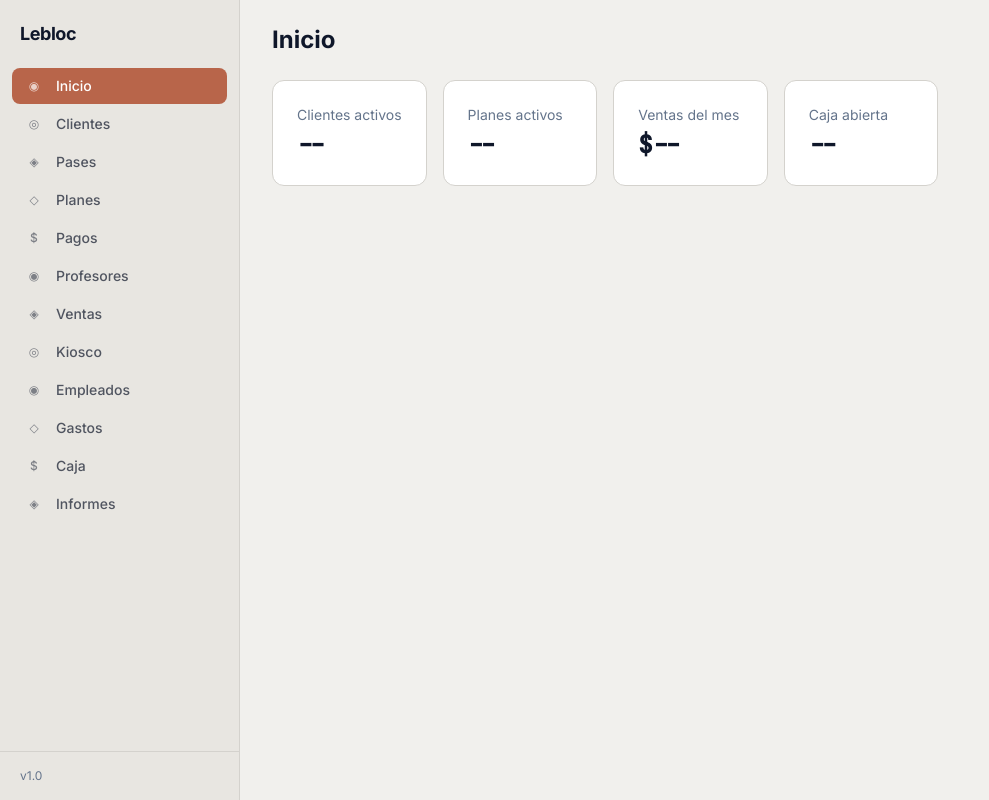
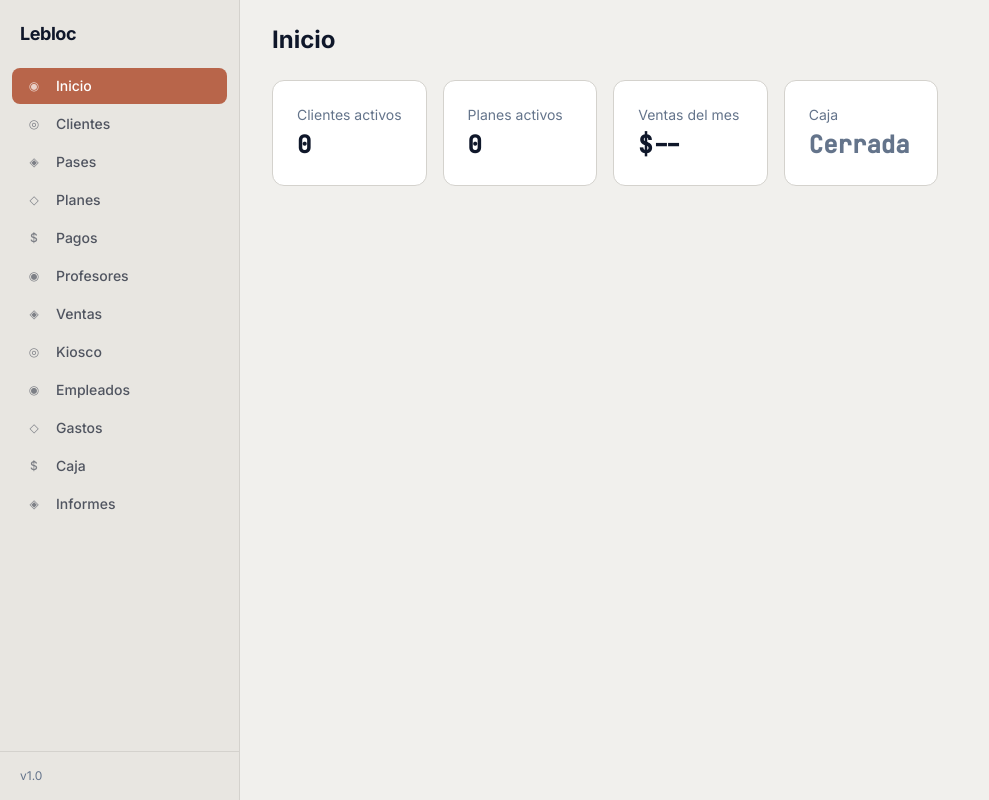
Before and after one commit to EduardoFriesen/Lebloc, a React (Vite) app: page / in a window 1280 px wide. Shown: the whole page, without its empty margins (0-989 px from the left). Built offline with nearby package versions, Linux system fonts and the light colour scheme.

Commit message:
feat: dashboard with real data, remove remaining placeholders

```diff
--- a/src/renderer/App.tsx
+++ b/src/renderer/App.tsx
@@ -1,8 +1,10 @@
 import { BrowserRouter, Routes, Route } from 'react-router-dom'
+import { useState, useEffect } from 'react'
 import { Sidebar } from './components/layout/Sidebar'
 import { PageLayout } from './components/layout/PageLayout'
 import { Card } from './components/ui/Card'
 import { motion } from 'framer-motion'
+import { dbQuery } from './lib/db'
 import { ClientesPage } from './pages/clientes/ClientesPage'
 import { PasesPage } from './pages/pases/PasesPage'
 import { PlanesPage } from './pages/planes/PlanesPage'
@@ -10,26 +12,44 @@ import { PagosPage } from './pages/pagos/PagosPage'
 import { ProfesoresPage } from './pages/profesores/ProfesoresPage'
 
 function Dashboard() {
-  const stats = [
-    { label: 'Clientes activos', value: '--' },
-    { label: 'Planes activos', value: '--' },
-    { label: 'Ventas del mes', value: '$--' },
-    { label: 'Caja abierta', value: '--' },
+  const [stats, setStats] = useState({ clientes: 0, planes: 0, ventasMes: 0, cajaAbierta: false })
+
+  useEffect(() => {
+    const load = async () => {
+      const clientes = await dbQuery('SELECT COUNT(*) as count FROM clientes WHERE activo = 1')
+      const planes = await dbQuery('SELECT COUNT(*) as count FROM planes WHERE activo = 1')
+      const caja = await dbQuery("SELECT COUNT(*) as count FROM caja WHERE estado = 'abierta'")
+
+      setStats({
+        clientes: clientes[0]?.count || 0,
+        planes: planes[0]?.count || 0,
+        ventasMes: 0, // Will be implemented in Phase 2
+        cajaAbierta: (caja[0]?.count || 0) > 0,
+      })
+    }
+    load()
+  }, [])
+
+  const cards = [
+    { label: 'Clientes activos', value: stats.clientes.toString(), color: 'text-ink' },
+    { label: 'Planes activos', value: stats.planes.toString(), color: 'text-ink' },
+    { label: 'Ventas del mes', value: '$--', color: 'text-ink' },
+    { label: 'Caja', value: stats.cajaAbierta ? 'Abierta' : 'Cerrada', color: stats.cajaAbierta ? 'text-success' : 'text-muted' },
   ]
 
   return (
     <PageLayout title="Inicio">
       <div className="grid grid-cols-1 md:grid-cols-2 lg:grid-cols-4 gap-4">
-        {stats.map((stat, index) => (
+        {cards.map((card, index) => (
           <motion.div
-            key={stat.label}
+            key={card.label}
             initial={{ opacity: 0, y: 8 }}
             animate={{ opacity: 1, y: 0 }}
             transition={{ duration: 0.3, delay: index * 0.05 }}
           >
             <Card>
-              <p className="text-sm text-muted">{stat.label}</p>
-              <p className="text-2xl font-bold text-ink mt-1 font-mono">{stat.value}</p>
+              <p className="text-sm text-muted">{card.label}</p>
+              <p className={`text-2xl font-bold mt-1 font-mono ${card.color}`}>{card.value}</p>
             </Card>
           </motion.div>
         ))}
```
